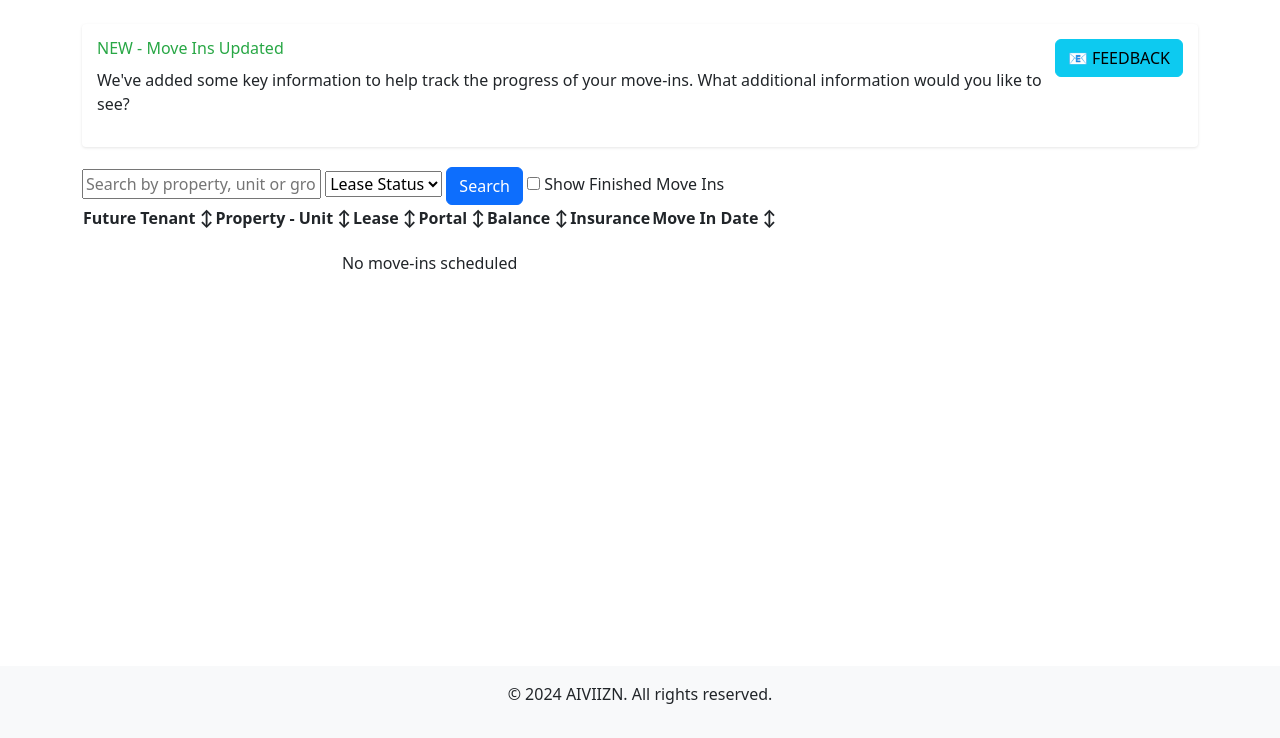
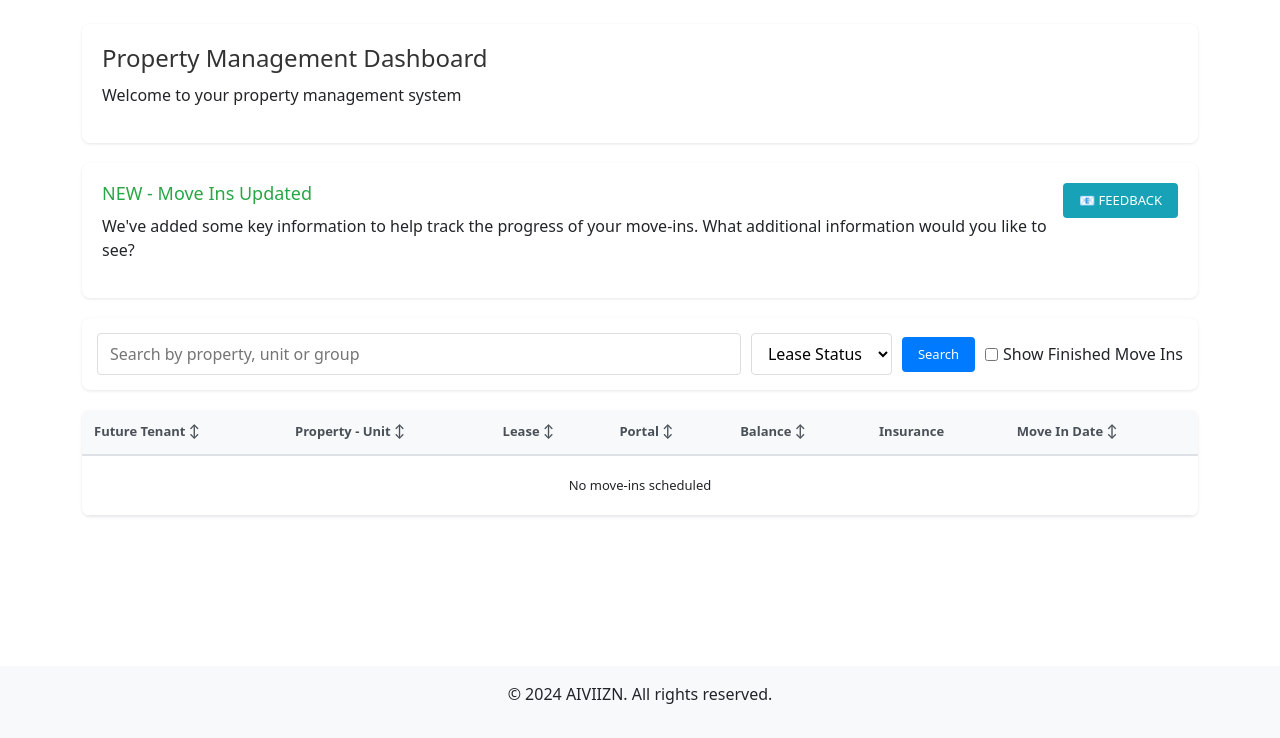
Before and after one commit to IRakow/AIAVIIZN, a Flask app: template templates/dashboard.html in a window 1280 px wide. Shown: the part 62-800 px from the top of the page. Run offline with Flask 3, Linux system fonts and the light colour scheme; the template is opened without the code that fills it, so the values that code supplies are empty.

Commit message:
Fix dashboard template to work with new sidebar menu

```diff
--- a/templates/dashboard.html
+++ b/templates/dashboard.html
@@ -1,11 +1,24 @@
 {% extends "base.html" %}
 
-{% block title %}Dashboard - Property Management{% endblock %}
-{% block page_title %}Dashboard{% endblock %}
+{% block title %}Dashboard{% endblock %}
 
 {% block extra_css %}
 <style>
     /* Dashboard specific styles */
+    .dashboard-header {
+        background: white;
+        padding: 20px;
+        margin-bottom: 20px;
+        border-radius: 8px;
+        box-shadow: 0 1px 3px rgba(0,0,0,0.1);
+    }
+
+    .dashboard-header h1 {
+        font-size: 24px;
+        color: #333;
+        margin-bottom: 10px;
+    }
+
     .alert-box {
         background-color: #cff4fc;
         border: 1px solid #9ec5d8;
@@ -19,35 +32,158 @@
 
     .feedback-section {
         background-color: white;
-        padding: 15px;
-        border-radius: 4px;
+        padding: 20px;
+        border-radius: 8px;
         margin-bottom: 20px;
         box-shadow: 0 1px 3px rgba(0,0,0,0.1);
     }
 
     .feedback-section h2 {
         color: #28a745;
-        font-size: 16px;
+        font-size: 18px;
         margin-bottom: 10px;
+    }
+
+    .filter-section {
+        background: white;
+        padding: 15px;
+        margin-bottom: 20px;
+        border-radius: 8px;
+        box-shadow: 0 1px 3px rgba(0,0,0,0.1);
+    }
+
+    .filter-row {
+        display: flex;
+        gap: 10px;
+        align-items: center;
+    }
+
+    .filter-row input[type="text"] {
+        flex: 1;
+        padding: 8px 12px;
+        border: 1px solid #ddd;
+        border-radius: 4px;
+    }
+
+    .filter-row select {
+        padding: 8px 12px;
+        border: 1px solid #ddd;
+        border-radius: 4px;
+        background: white;
+    }
+
+    .data-table {
+        background: white;
+        border-radius: 8px;
+        overflow: hidden;
+        box-shadow: 0 1px 3px rgba(0,0,0,0.1);
+    }
+
+    .data-table table {
+        width: 100%;
+        border-collapse: collapse;
+    }
+
+    .data-table th {
+        background: #f8f9fa;
+        padding: 12px;
+        text-align: left;
+        font-weight: 600;
+        color: #495057;
+        font-size: 13px;
+        border-bottom: 2px solid #dee2e6;
+    }
+
+    .data-table td {
+        padding: 12px;
+        border-bottom: 1px solid #e9ecef;
+        font-size: 13px;
+    }
+
+    .data-table tr:hover {
+        background: #f8f9fa;
+    }
+
+    .status-executed {
+        color: #28a745;
+        font-weight: 500;
+    }
+
+    .status-active {
+        color: #007bff;
+        font-weight: 500;
+    }
+
+    .badge {
+        padding: 3px 8px;
+        border-radius: 12px;
+        font-size: 11px;
+        font-weight: 600;
+    }
+
+    .badge-success {
+        background: #d4edda;
+        color: #155724;
+    }
+
+    .badge-info {
+        background: #d1ecf1;
+        color: #0c5460;
+    }
+
+    .badge-warning {
+        background: #fff3cd;
+        color: #856404;
+    }
+
+    .btn {
+        padding: 8px 16px;
+        border: none;
+        border-radius: 4px;
+        cursor: pointer;
+        font-size: 13px;
+        transition: all 0.2s;
+    }
+
+    .btn-primary {
+        background: #007bff;
+        color: white;
+    }
+
+    .btn-primary:hover {
+        background: #0056b3;
+    }
+
+    .btn-info {
+        background: #17a2b8;
+        color: white;
+    }
+
+    .btn-info:hover {
+        background: #138496;
     }
 </style>
 {% endblock %}
 
 {% block tabs %}
-<a href="{{ url_for('dashboard') }}" class="tab-nav-item active">Dashboard</a>
-<a href="{{ url_for('vacancies') }}" class="tab-nav-item">Vacancies</a>
-<a href="{{ url_for('guest_cards') }}" class="tab-nav-item">Guest Cards</a>
-<a href="{{ url_for('rental_applications') }}" class="tab-nav-item">Rental Applications</a>
-<a href="{{ url_for('leases') }}" class="tab-nav-item">Leases</a>
-<a href="{{ url_for('renewals') }}" class="tab-nav-item">Renewals</a>
-<a href="{{ url_for('metrics') }}" class="tab-nav-item">Metrics</a>
-{% endblock %}
-
-{% block tasks_panel %}
-<!-- Dashboard doesn't need tasks panel -->
+<!-- Tab Navigation -->
+<div class="tab-nav">
+    <a href="{{ url_for('dashboard') }}" class="active">Dashboard</a>
+    <a href="{{ url_for('vacancies') }}">Vacancies</a>
+    <a href="{{ url_for('guest_cards') }}">Guest Cards</a>
+    <a href="{{ url_for('rental_applications') }}">Rental Applications</a>
+    <a href="{{ url_for('leases') }}">Leases</a>
+    <a href="{{ url_for('renewals') }}">Renewals</a>
+    <a href="{{ url_for('metrics') }}">Metrics</a>
+</div>
 {% endblock %}
 
 {% block content %}
+<div class="dashboard-header">
+    <h1>Property Management Dashboard</h1>
+    <p>Welcome to your property management system</p>
+</div>
+
 {% if alerts %}
     {% for alert in alerts %}
     <div class="alert-box">
@@ -80,9 +216,9 @@
                 <option value="executed" {% if request.args.get('status') == 'executed' %}selected{% endif %}>Executed</option>
             </select>
             <button type="submit" class="btn btn-primary">Search</button>
-            <label>
+            <label style="display: flex; align-items: center; gap: 5px;">
                 <input type="checkbox" name="show_finished" {% if request.args.get('show_finished') %}checked{% endif %}>
-                Show Finished Move Ins
+                <span>Show Finished Move Ins</span>
             </label>
         </div>
     </form>
@@ -138,6 +274,58 @@
 </div>
 {% endblock %}
 
+{% block tasks_panel %}
+<!-- Custom tasks panel for dashboard -->
+<div class="tasks-panel" id="tasksPanel">
+    <div class="tasks-header">
+        <h3>Quick Actions</h3>
+        <span class="tasks-toggle" onclick="toggleTasksPanel()">✕</span>
+    </div>
+
+    <div class="tasks-section">
+        <div class="tasks-section-title">Move-In Tasks</div>
+        <div class="task-item">
+            <span class="task-icon">⭐</span>
+            <span>Schedule Move-In</span>
+        </div>
+        <div class="task-item">
+            <span class="task-icon">⭐</span>
+            <span>Create Lease</span>
+        </div>
+        <div class="task-item">
+            <span class="task-icon">⭐</span>
+            <span>Process Application</span>
+        </div>
+    </div>
+
+    <div class="tasks-section">
+        <div class="tasks-section-title">Reports</div>
+        <div class="task-item">
+            <span>Vacancy Report</span>
+        </div>
+        <div class="task-item">
+            <span>Move-In Schedule</span>
+        </div>
+        <div class="task-item">
+            <span>Lease Status Report</span>
+        </div>
+    </div>
+
+    <div class="tasks-section">
+        <div class="tasks-section-title">Quick Links</div>
+        <div class="task-item">
+            <span>Add New Property</span>
+        </div>
+        <div class="task-item">
+            <span>Add New Tenant</span>
+        </div>
+        <div class="task-item">
+            <span>View Calendar</span>
+        </div>
+    </div>
+</div>
+{% endblock %}
+
 {% block scripts %}
 <script>
 function dismissAlert(alertId, permanent = false) {
```
Also changed, not shown: file_check.txt (added, +25 -0 lines).
